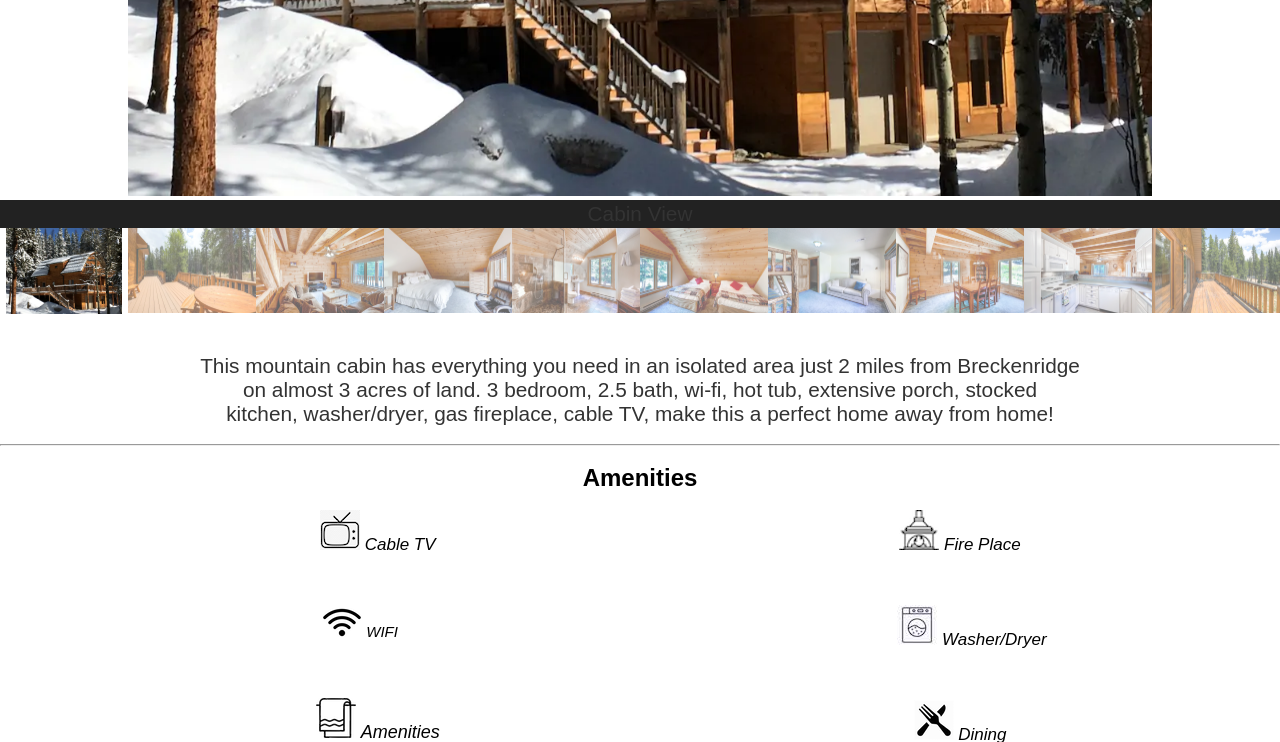
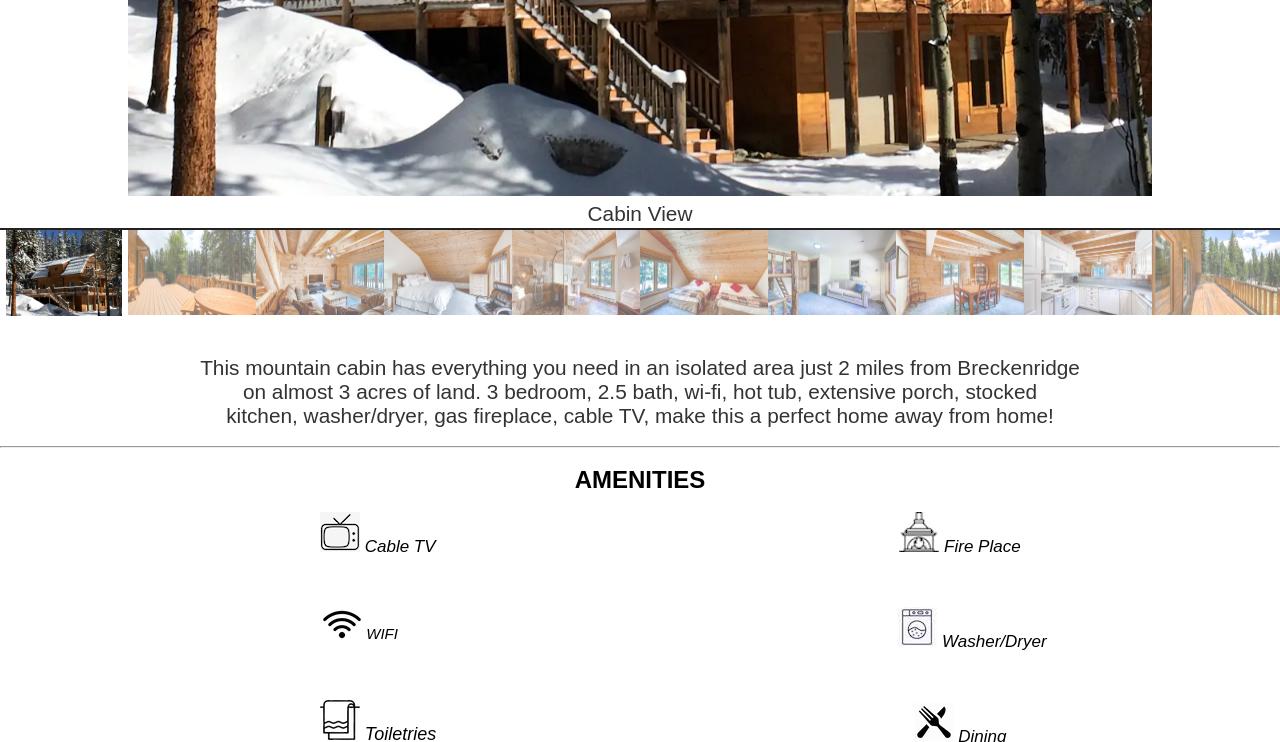
Before and after one commit to hjohnson1188/BedAndBreakfast, a PHP site: the page made by room+rates.html in a window 1280 px wide. Shown: the part 990-1732 px from the top of the page. Run offline with PHP 8.4, Linux system fonts and the light colour scheme; some web fonts are replaced.

Commit message:
Updated Room and Rates Info
Updated some of the info for the stuff...

```diff
--- a/contact.html
+++ b/contact.html
@@ -151,7 +151,7 @@
         position: mylocation,
         map: map,
         animation: google.maps.Animation.DROP,
-        title: 'High View Bed & Breakfast'
+        title: ' Bed & Breakfast'
         });
 
 
--- a/css/slideshow2.css
+++ b/css/slideshow2.css
@@ -58,9 +58,9 @@
 /* Container for image text */
 .caption-container {
   text-align: center;
-  background-color: #222;
   padding: 2px 16px;
-  color: white;
+  color: red;
+    border-bottom: solid 2px #222;
 }
 
 .row:after {
--- a/css/stylesheet.css
+++ b/css/stylesheet.css
@@ -121,6 +121,10 @@
 .section1 {
   font-size: 16px;
 }
+#testdiv {
+    height: 20em;
+    font-family: 'Montserrat', sans-serif;
+}
 
 #sessiontypes {
   margin: auto;
@@ -130,6 +134,13 @@
   display: inline-block;
   padding: 2px;
   margin-top: 1px;
+
+}
+
+#polices{
+    text-align: center;
+    font-size: 12px;
+}
 
 }
 
@@ -564,6 +575,7 @@
     list-style: none;
     margin: 10px 0 0 0;
 }
+
 
 #session-times {
 	margin-top: 3em;
--- a/room+rates.html
+++ b/room+rates.html
@@ -16,7 +16,6 @@
             <li><a href="index.html">Home</a></li>
             <li><a href="room+rates.html">Rooms &amp; Rates</a></li>
             <li><a href="contact.html">Contact</a></li>
-
             <li><a href="register.php">Book</a></li>
             </div>
         </ul>
@@ -134,8 +133,9 @@
   <hr>
   <br>
 
+    <div id="testdiv">
   <section>
-    <h1>Amenities</h1>
+    <h1>AMENITIES</h1>
     <!--<p>Guests will be provided a key for the bed and breakfast upon arrival. Breakfast will be <br>included with your stay by your host at bedbreakfast. You will have access to a full kitchen, <br> refridgerator, microwave, stove and coffee maker. Menus for restraunts that delieverwill also be available.<br><br>-->
     <br>
 
@@ -143,7 +143,7 @@
       <ul>
         <li><span id="TV"> <img src="images/TVIcon.jpeg"> Cable TV</span></li><br>
         <li><span id="Wifi"> <img src="images/WIFI-Icon.png"> WIFI</span></li><br>
-        <li><span id="Towel"> <img src="images/Towelicon.png"> Amenities</span></li>
+        <li><span id="Towel"> <img src="images/Towelicon.png"> Toiletries</span></li>
       </ul>
     </div>
     <div class="Icons2">
@@ -154,6 +154,15 @@
       </ul>
     </div>
   </section>
+      </div>
+
+    <div id="polices">
+        <br><br><h1 id="Ph3">POLICIES</h1><br>
+        No Parties<br>
+        No Smoking<br>
+        No Pets Allowed<br>
+        Check-In After 4pm - Check-Out 12pm<br>
+    </div>
 
 
 
```
